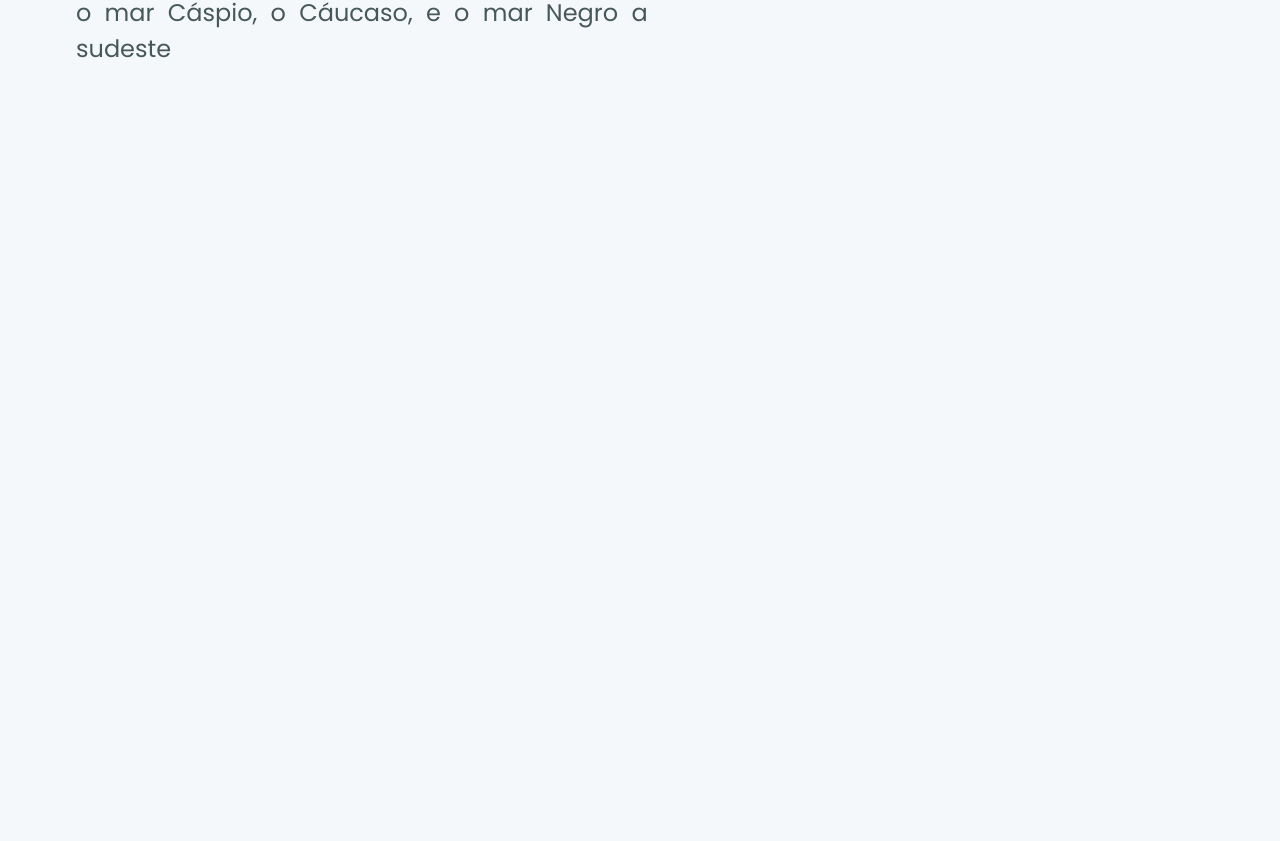
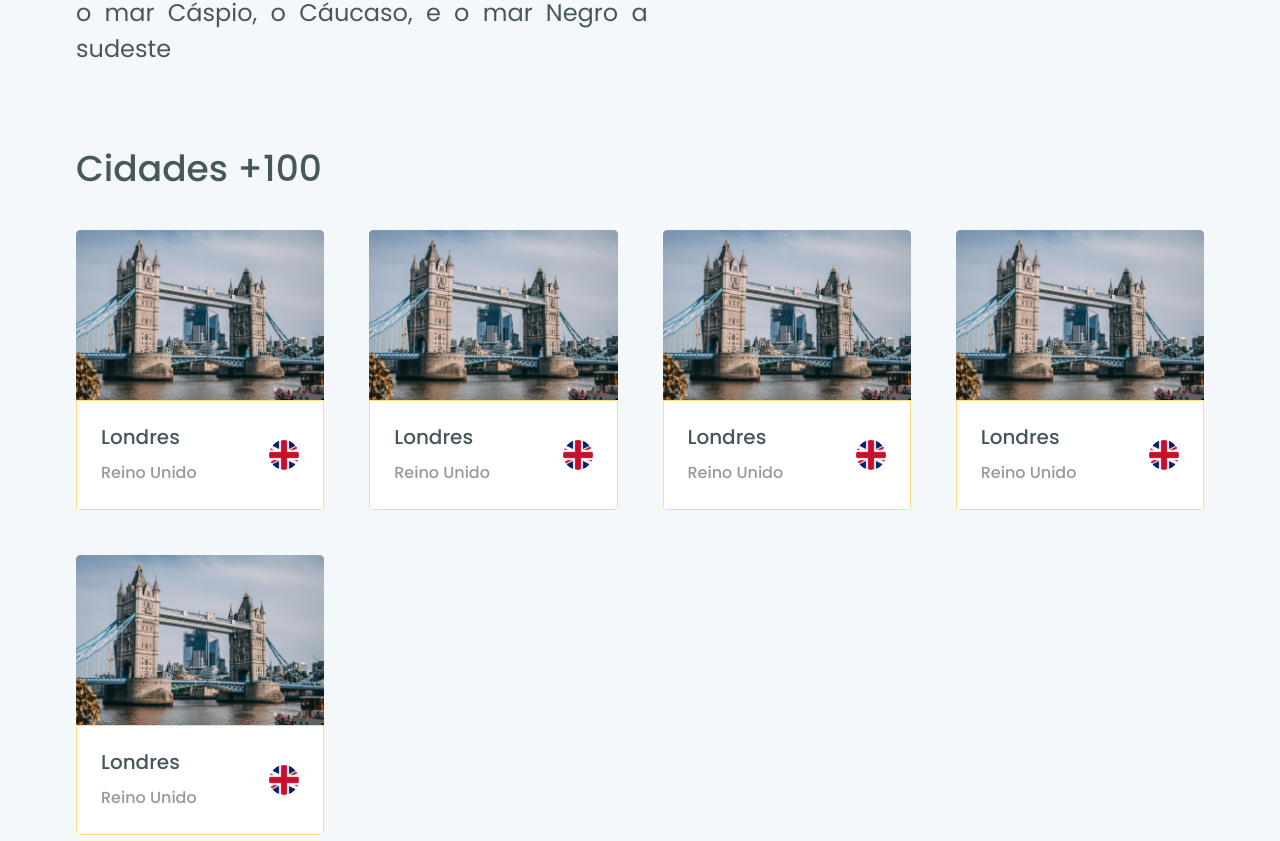
Before and after one commit to Nailson97/Desafio-world-trip, a Next.js app: page /continent/europe in a window 1280 px wide. Shown: the part 865-1706 px from the top of the page. Before the commit the page ends 1052 px from the top, so only its background shows below. Built offline with nearby package versions, Linux system fonts and the light colour scheme.

Commit message:
Challenge completed

```diff
--- /dev/null
+++ b/src/components/Cities/City.tsx
@@ -0,0 +1,34 @@
+import { Box, Flex, Heading, Image, Text } from "@chakra-ui/react";
+
+export default function City() {
+  return (
+    <Box borderRadius="4px" overflow="hidden">
+      <Image src="/londres.jpg" h="170px" w="100%" />
+      <Flex
+        p="6"
+        align="center"
+        justify="space-between"
+        bg="white"
+        border="1px"
+        borderColor="yellow.300"
+        border-top="0"
+      >
+        <Flex direction="column">
+          <Heading fontSize="xl" fontWeight="500">
+            Londres
+          </Heading>
+          <Text mt="3" fontSize="md" color="gray.500" fontWeight="500">
+            Reino Unido
+          </Text>
+        </Flex>
+        <Image
+          src="/bandeira.svg"
+          w="30px"
+          h="30px"
+          borderRadius="50%"
+          objectFit="cover"
+        />
+      </Flex>
+    </Box>
+  );
+}
--- /dev/null
+++ b/src/components/Cities/index.tsx
@@ -0,0 +1,25 @@
+import { Grid, Heading } from "@chakra-ui/react";
+import City from "./City";
+
+export default function Cities() {
+  return (
+    <>
+      <Heading fontWeight="500" fontSize={["2xl", "4xl"]} mb="10">
+        Cidades +100
+      </Heading>
+      <Grid
+        templateColumns={["1fr, 1fr 1fr", "repeat(3, 1fr)", "repeat(4, 1fr)"]}
+        gap={["20px", "45px"]}
+        alignItems="center"
+        justifyContent="center"
+        px={["30px", "0"]}
+      >
+        <City />
+        <City />
+        <City />
+        <City />
+        <City />
+      </Grid>
+    </>
+  );
+}
--- a/src/pages/continent/[slug].tsx
+++ b/src/pages/continent/[slug].tsx
@@ -2,6 +2,8 @@
 import Header from "../../components/Header";
 import ContinentBanner from "../../components/ContinentBanner";
 import Content from "../../components/Content";
+import Cities from "../../components/Cities";
+
 
 export default function Component() {
   return (
@@ -11,6 +13,7 @@
 
       <Flex direction='column' maxW='1160px' mx='auto' mb='10' px='1rem'>
         <Content />
+        <Cities />
       </Flex>
     </Flex>
   );
```
Also changed, not shown: public/bandeira.svg (added), public/londres.jpg (added).
